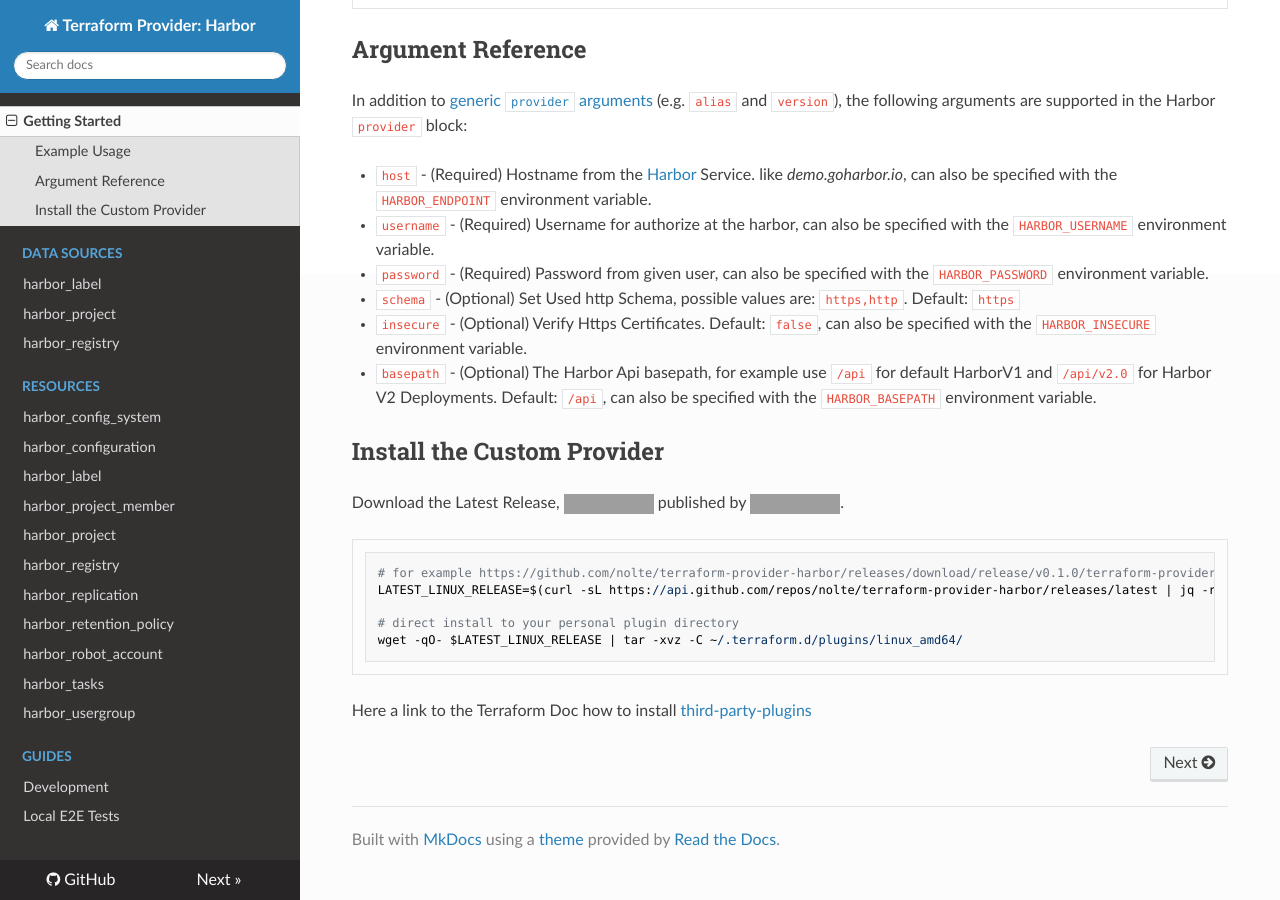
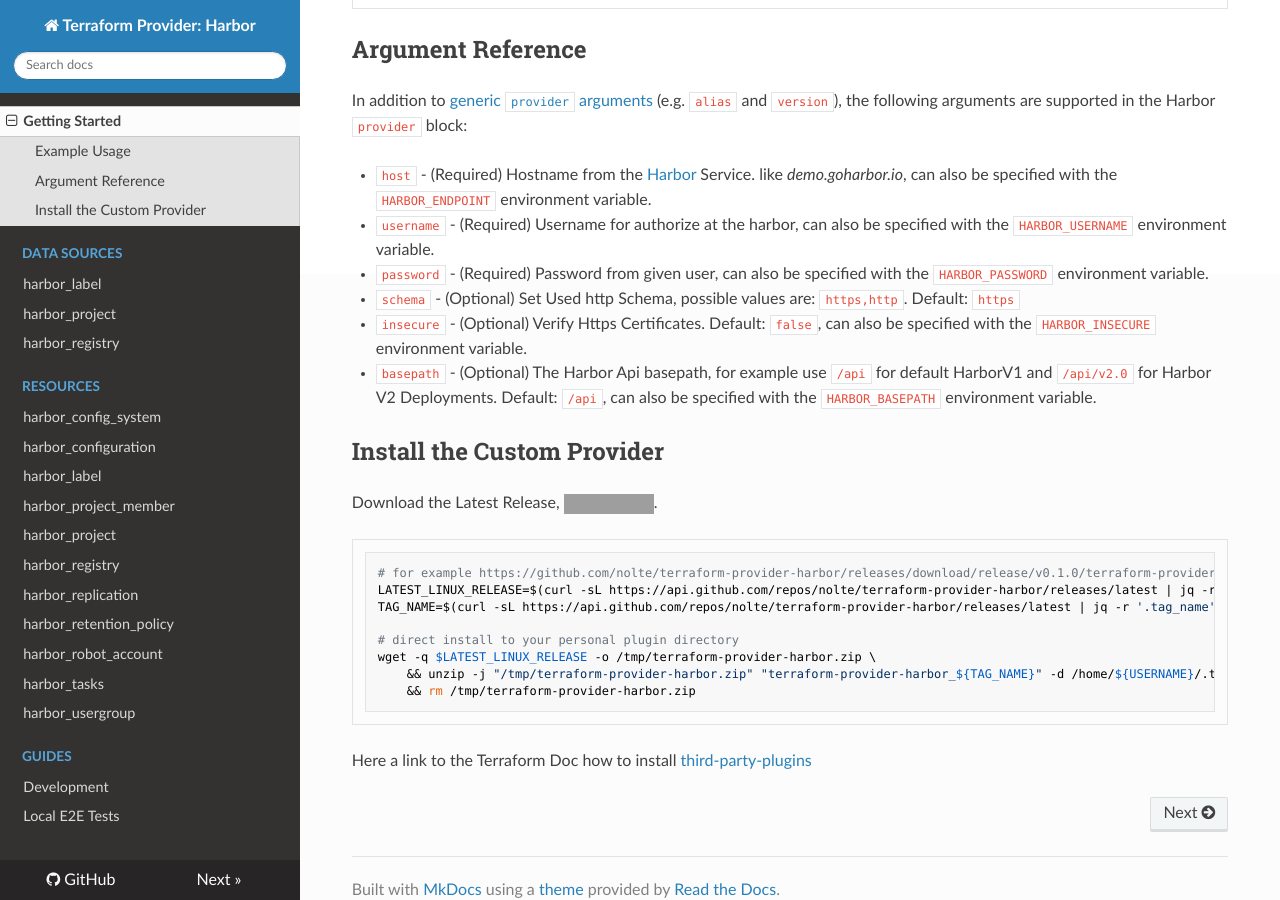
Before and after one commit to nolte/terraform-provider-harbor, an MkDocs documentation site: the page built from docs/index.md, in a window 1280 px wide and 900 px high, scrolled down 626 px. Built offline with MkDocs 1.6.1, drawn with Linux system fonts in a browser that asks for light colours; nearby versions of some CDN libraries; grey boxes are pictures that could not be loaded.

Commit message:
Feature/goreleaser flow integration (#53)
* Update gorelease.yaml and the flow

Co-authored-by: nolte <nolte07@googlemail.com>

````diff
--- a/.goreleaser.yml
+++ b/.goreleaser.yml
@@ -24,7 +24,7 @@
     ignore:
       - goos: darwin
         goarch: '386'
-    binary: '{{ .ProjectName }}_v{{ .Version }}'
+    binary: '{{ .ProjectName }}_{{ .Version }}'
 archives:
   - format: zip
     name_template: '{{ .ProjectName }}_{{ .Version }}_{{ .Os }}_{{ .Arch }}'
@@ -32,7 +32,6 @@
   name_template: '{{ .ProjectName }}_{{ .Version }}_SHA256SUMS'
   algorithm: sha256
 release:
-  # Visit your project's GitHub Releases page to publish this release.
-  draft: true
+  draft: false
 changelog:
   skip: true
--- a/docs/index.md
+++ b/docs/index.md
@@ -57,14 +57,17 @@
 
 ## Install the Custom Provider
 
-Download the Latest Release, [![GitHub release (latest SemVer)](https://img.shields.io/github/v/release/nolte/terraform-provider-harbor)](https://github.com/nolte/terraform-provider-harbor/releases) published by [![Release Flow](https://github.com/nolte/terraform-provider-harbor/workflows/Release%20Flow/badge.svg)](https://github.com/nolte/terraform-provider-harbor/actions?query=workflow%3A%22Release+Flow%22).
+Download the Latest Release, [![GitHub release (latest SemVer)](https://img.shields.io/github/v/release/nolte/terraform-provider-harbor)](https://github.com/nolte/terraform-provider-harbor/releases).
 
 ```bash
 # for example https://github.com/nolte/terraform-provider-harbor/releases/download/release/v0.1.0/terraform-provider-harbor_v0.1.0_linux_amd64.tar.gz
 LATEST_LINUX_RELEASE=$(curl -sL https://api.github.com/repos/nolte/terraform-provider-harbor/releases/latest | jq -r '.assets[].browser_download_url' | grep '_linux_amd64')
+TAG_NAME=$(curl -sL https://api.github.com/repos/nolte/terraform-provider-harbor/releases/latest | jq -r '.tag_name')
 
 # direct install to your personal plugin directory
-wget -qO- $LATEST_LINUX_RELEASE | tar -xvz -C ~/.terraform.d/plugins/linux_amd64/
+wget -q $LATEST_LINUX_RELEASE -o /tmp/terraform-provider-harbor.zip \
+    && unzip -j "/tmp/terraform-provider-harbor.zip" "terraform-provider-harbor_${TAG_NAME}" -d /home/${USERNAME}/.terraform.d/plugins/linux_amd64 \
+    && rm /tmp/terraform-provider-harbor.zip
 ```
 
 Here a link to the Terraform Doc how to install [third-party-plugins](https://www.terraform.io/docs/configuration/providers.html#third-party-plugins)
````
Also changed, not shown: docs/guides/development.md (+3 -2 lines), 12 other files.
